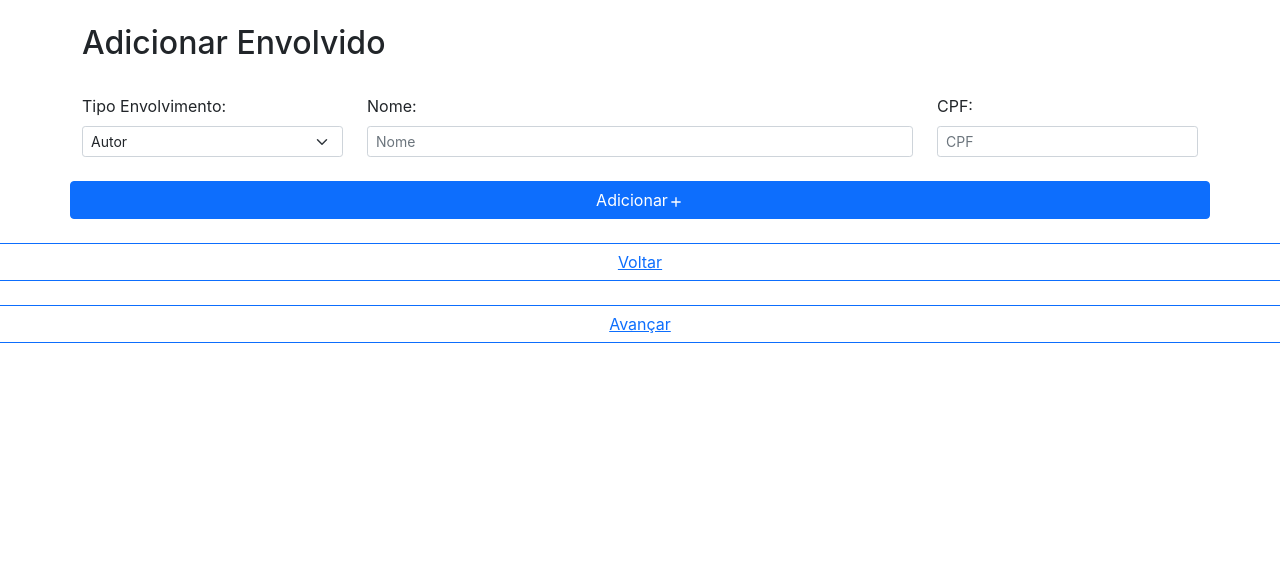
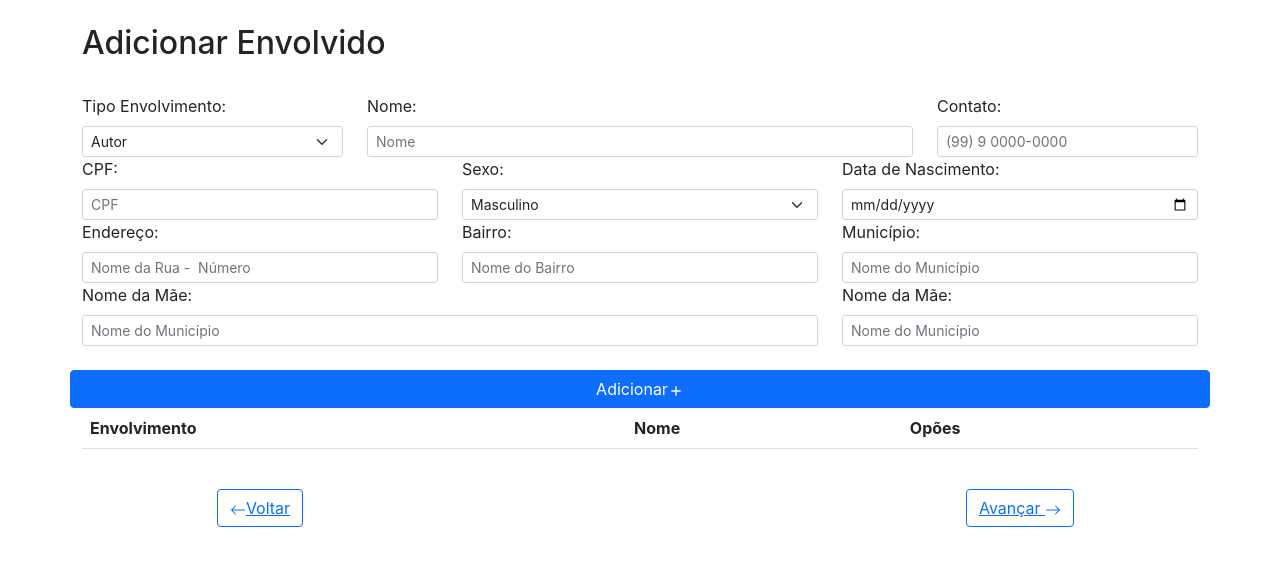
Before and after one commit to jairomartins/boonline4bpm, a React (Create React App) app: page /envolvido in a window 1280 px wide. Shown: the top 566 px of the page. Built offline with nearby package versions, Linux system fonts and the light colour scheme.

Commit message:
pagina add envolvido modificada, campos

```diff
--- a/src/Boletim/Boletim.jsx
+++ b/src/Boletim/Boletim.jsx
@@ -1,7 +1,7 @@
 import React, {useState} from "react";
 
 // import { v4 as uuidv4 } from "uuid";
-import Header from "../components/Cabecalho/Header";
+import Header from "../components/Header/Header";
 import Envolvidos from "../components/Envolvido/Envolvidos"
 
 import {
@@ -15,6 +15,7 @@ import Home from "../Home/home"
 export default function Boletim(){
 
     const [boletim, setBoletim] = useState({
+        envolvidos:[]
     })
 
     return (
@@ -23,7 +24,7 @@ export default function Boletim(){
                 <Routes>
                     <Route path="/" element={<Home />}/>
                     <Route path="/header" element={<Header boletim={boletim} setBoletim={setBoletim}/>} />
-                    <Route path="/envolvido" element={<Envolvidos/>} />
+                    <Route path="/envolvido" element={<Envolvidos boletim={boletim} setBoletim={setBoletim}/>} />
                 </Routes>
             </BrowserRouter>
 
--- a/src/components/Envolvido/AddEnvolvido.jsx
+++ b/src/components/Envolvido/AddEnvolvido.jsx
@@ -6,17 +6,38 @@ import {MdAdd} from "react-icons/md"
 
 
 
-function AddEnvolvido ({handleAddEnvolvido}){
+function AddEnvolvido ({boletim, setBoletim}){
 
     const [tipoEnvolvido, setTipoEnvolvido] = useState('Autor')
     const [nome, setNome] = useState('')
-    const [cpf, setCPF] = useState('')
+    const [cpf, setCpf] = useState('')
+    const [sexo , setSexo]  = useState('')
+    const [nascimento, setNascimento]  = useState('')
+    const [endereco, setEndereco] = useState('')
+    const [bairro, setBairro] = useState('')
+    const [municipio, setMunicipio] = useState('')
+    const [telefone, setTelefone] = useState('')
+    const [nomeMae, setNomeMae] = useState('')
+    const [obs, setObs] = useState('')
 
-
-
+    const clickAddEnvolvido = ()=>{
+    const newEnvolvidos = [...boletim.envolvidos,
+            {
+            tipo:tipoEnvolvido,
+            nome:nome,
+            cpf:cpf,
+            bairro:bairro,
+            sexo:sexo,
+            nascimento:nascimento,
+            endereco: endereco,
+            municipio:municipio,
+            telefone:telefone,
+            nomeMae:nomeMae,
+            obs:obs}
+        ]
+        setBoletim({...boletim, envolvidos:newEnvolvidos})
+    }
     return(
-
-
         <>
             <Container>
                 <br></br>
@@ -49,11 +70,89 @@ function AddEnvolvido ({handleAddEnvolvido}){
                         />
                     </Col >
                     <Col sm={3}>
+                    <Form.Label>Contato:</Form.Label>
+                    <Form.Control size="sm"
+                        onChange={(e)=>{setTelefone(e.target.value)}}
+                        placeholder="(99) 9 0000-0000"
+                        value={telefone}
+                    />
+                    </Col>
+                </Row>
+                <Row>
+                    <Col sm={4}>
                         <Form.Label>CPF:</Form.Label>
                         <Form.Control size="sm"
-                        onChange={(e)=>{setCPF(e.target.value)}}
+                            onChange={(e)=>{setCpf(e.target.value)}}
                             placeholder="CPF"
                             value={cpf}
+                        />
+                    </Col>
+                    <Col sm={4}>
+                        <Form.Label>Sexo:</Form.Label>
+                            <Form.Select
+                                defaultValue={sexo}
+                                onChange={(e)=>{setSexo(e.target.value)}}
+                                size="sm">
+                                <option value="Masculino">Masculino</option>
+                                <option value="Feminino">Feminino</option>
+                            </Form.Select>
+                        </Col>
+                    <Col sm={4}>
+                        <Form.Label>Data de Nascimento:</Form.Label>
+                        <Form.Control size="sm"
+                            type="date"
+                            onChange={(e)=>{setNascimento(e.target.value)}}
+                            placeholder="CPF"
+                            value={nascimento}
+                        />
+                    </Col>
+                </Row>
+                <Row>
+                <Col sm={4}>
+                    <Form.Label>Endereço:</Form.Label>
+                    <Form.Control size="sm"
+                        type="text"
+                        onChange={(e)=>{setEndereco(e.target.value)}}
+                        placeholder="Nome da Rua -  Número"
+                        value={endereco}
+                    />
+                </Col>
+                <Col sm={4}>
+                    <Form.Label>Bairro:</Form.Label>
+                    <Form.Control size="sm"
+                        type="text"
+                        onChange={(e)=>{setBairro(e.target.value)}}
+                        placeholder="Nome do Bairro"
+                        value={bairro}
+                    />
+                </Col>
+                <Col sm={4}>
+                    <Form.Label>Município:</Form.Label>
+                    <Form.Control size="sm"
+                        type="text"
+                        onChange={(e)=>{setMunicipio(e.target.value)}}
+                        placeholder="Nome do Município"
+                        value={municipio}
+                    />
+                </Col>
+                </Row>
+                <Row>
+                    <Col sm={8}>
+                        <Form.Label>Nome da Mãe:</Form.Label>
+                        <Form.Control size="sm"
+                            type="text"
+                            onChange={(e)=>{setNomeMae(e.target.value)}}
+                            placeholder="Nome do Município"
+                            value={nomeMae}
+                        />
+                    </Col>
+                    <Col sm={4}>
+                        <Form.Label>Nome da Mãe:</Form.Label>
+                        <Form.Control size="sm"
+                            type="text"
+                            onChange={(e)=>{setObs(e.target.value)}}
+                            placeholder="Nome do Município"
+                            value={obs}
                         />
                     </Col>
                 </Row>
@@ -61,6 +160,7 @@ function AddEnvolvido ({handleAddEnvolvido}){
                 <Row>
                     <Button
                         variant="primary"
+                        onClick={clickAddEnvolvido}
                         >
                         Adicionar
                         <MdAdd/>
--- a/src/components/Envolvido/Envolvidos.jsx
+++ b/src/components/Envolvido/Envolvidos.jsx
@@ -3,12 +3,20 @@ import React from "react";
 import NavPage from "../NavPage";
 
 import AddEnvolvido from "./AddEnvolvido";
+import ListaEnvolvidos from "./ListaEnvolvidos";
 
-function Envolvidos ({test}){
+function Envolvidos ({boletim,setBoletim}){
+    // const [envolvidos, setEnvolvidos] = useState([])
+
+    // const atualizarEnvolvidos = ()=>{
+    //     setBoletim({...boletim, envolvidos:envolvidos})
+    // }
+
 
     return (
         <>
-            <AddEnvolvido/>
+            <AddEnvolvido boletim={boletim} setBoletim={setBoletim} />
+            <ListaEnvolvidos envolvidos={boletim.envolvidos}/>
             <NavPage prev="/header" next="/material"/>
         </>
     )
--- a/src/components/Envolvido/ListaEnvolvidos.jsx
+++ b/src/components/Envolvido/ListaEnvolvidos.jsx
@@ -3,7 +3,7 @@ import { Container, Table } from "react-bootstrap";
 import Envolvido from "./Envolvido";
 
 
-function ListaEnvolvidos ({handleEnvolvidos, handleRemoveEnvolvido}){
+function ListaEnvolvidos ({envolvidos}){
     return (
         <>
         <Container>
@@ -16,7 +16,7 @@ function ListaEnvolvidos ({handleEnvolvidos, handleRemoveEnvolvido}){
                 </tr>
             </thead>
             <tbody>
-                {handleEnvolvidos.map(envolvido=><Envolvido key={envolvido.id} Envolvido={envolvido} handleRemoveEnvolvido={handleRemoveEnvolvido}/>)}
+                {envolvidos.map(envolvido=><Envolvido key={envolvido.id} Envolvido={envolvido}/>)}
             </tbody>
         </Table>
         </Container>
--- a/src/components/Cabecalho/AddOcorrencia.jsx
+++ b/src/components/Header/AddHeader.jsx
@@ -2,7 +2,7 @@ import React  from "react";
 
 import {  Col, Container, Row, Form } from 'react-bootstrap';
 
-function AddOcorrencia ({boletim,setBoletim}){
+function AddHeader ({boletim,setBoletim}){
 
 
     return (
@@ -58,4 +58,4 @@ function AddOcorrencia ({boletim,setBoletim}){
     )
 }
 
-export default AddOcorrencia
+export default AddHeader
--- a/src/components/Cabecalho/Header.jsx
+++ b/src/components/Header/Header.jsx
@@ -1,13 +1,13 @@
 import React from "react";
 import NavPage from "../NavPage";
-import AddOcorrencia from "./AddOcorrencia";
+import AddHeader from "./AddHeader";
 
 
 const Header = ({boletim,setBoletim})=>{
 
     return(
         <>
-            <AddOcorrencia boletim={boletim} setBoletim={setBoletim} />
+            <AddHeader boletim={boletim} setBoletim={setBoletim} />
             <NavPage prev="/" next="/envolvido"/>
         </>
     )
--- a/src/components/NavPage.jsx
+++ b/src/components/NavPage.jsx
@@ -1,17 +1,21 @@
-import { Button, Row } from "react-bootstrap";
+import { Button, Container, Row ,Col} from "react-bootstrap";
 import { Link } from "react-router-dom";
-
+import { BsArrowRight,BsArrowLeft } from "react-icons/bs"
 const NavPage = ({prev,next}) => {
     return (
         <>  <br></br>
-            <Row className="d-grid gap-2">
-                <Button  variant="outline-primary"><Link to={prev}>Voltar</Link></Button>
+            <Container>
+                <Row>
+                    <Col sm={4} className="text-center">
+                        <Button  variant="outline-primary"><Link to={prev}> <BsArrowLeft/>Voltar</Link></Button>
+                        <br></br><br></br>
+                    </Col>
 
-            </Row>
-            <br></br>
-            <Row>
-                <Button  variant="outline-primary"><Link to={next}>Avançar</Link></Button>
-            </Row>
+                    <Col md={{ span: 4, offset: 4 }} className="text-center">
+                        <Button  variant="outline-primary"><Link to={next}>Avançar <BsArrowRight/></Link></Button>
+                    </Col>
+                </Row>
+            </Container>
         </>
     )
 }
```
Lines whose indentation alone changed are shown as unchanged.
